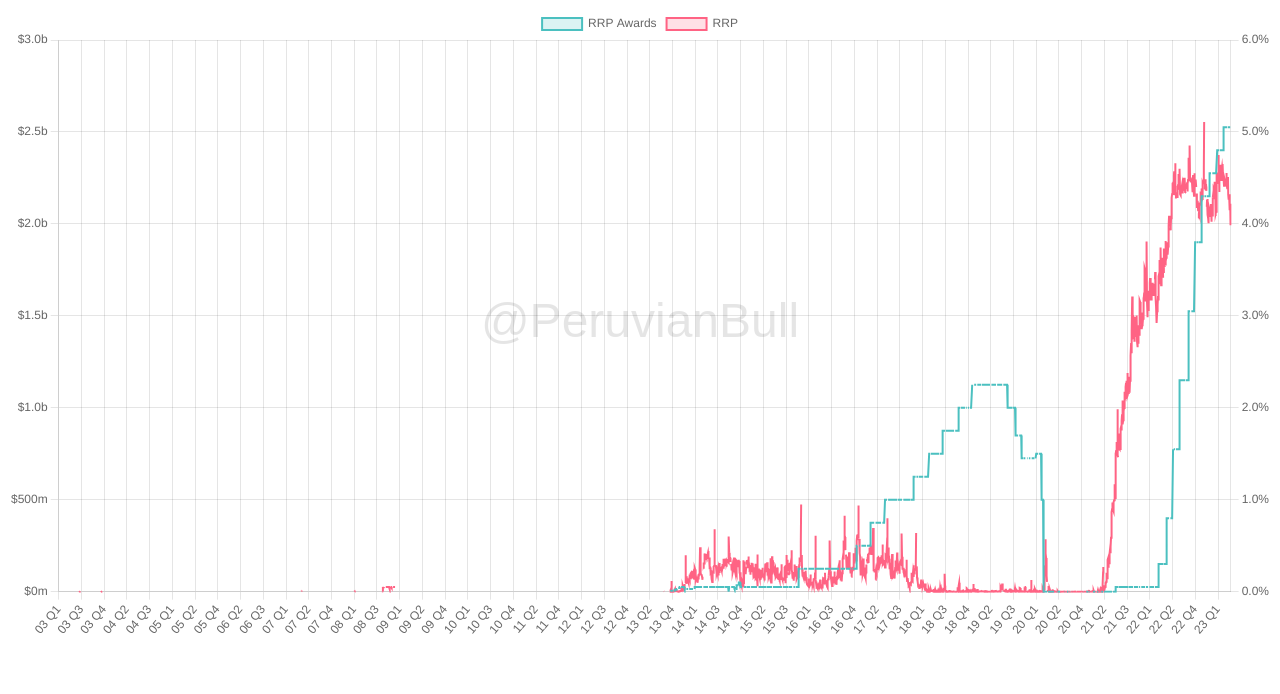
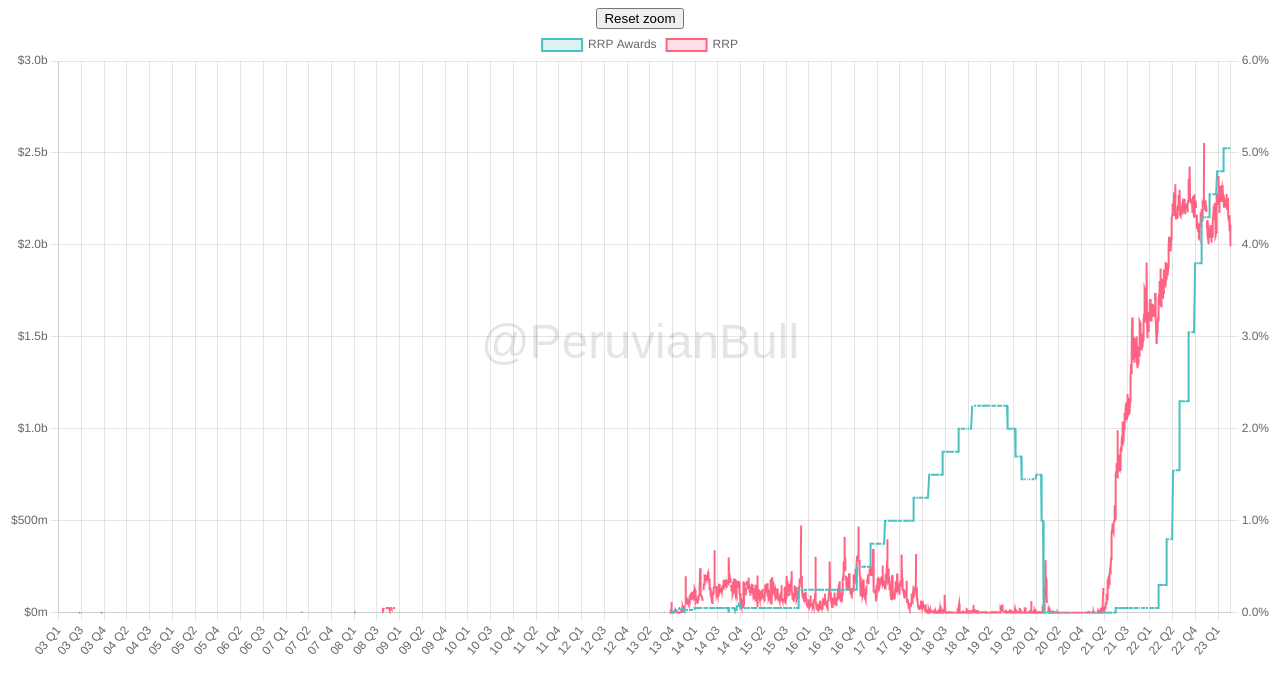
Before and after one commit to peruvianbull/fred_parse, a website: page frontend/index.html in a window 1280 px wide. Drawn offline with nearby package versions, Linux system fonts and the light colour scheme; some packages are replaced by stand-ins of ours; a script that the page names is missing.

Commit message:
Latest download. Added zoom and reset

```diff
--- a/frontend/index.html
+++ b/frontend/index.html
@@ -3,9 +3,13 @@
 <head>
     <title>RRRP</title>
     <script src="https://cdn.jsdelivr.net/npm/chart.js"></script>
+		<script src="https://cdn.jsdelivr.net/npm/chartjs-plugin-zoom"></script>
 </head>
 <body>
-    <canvas id="myChart" width="400" height="200"></canvas>
-    <script type="module" src="./chart.js"></script>
+	<div style="width:100%; display:flex; justify-content:center; align-items:center;">
+		<button id="resetZoomButton">Reset zoom</button>
+	</div>
+	<canvas id="myChart" width="400" height="200"></canvas>
+	<script type="module" src="./main.js"></script>
 </body>
 </html>
--- a/frontend/chart.js
+++ b/frontend/main.js
@@ -14,7 +14,6 @@ const main = async()=>{
 		};
 	});
 
-	// const dates = data.map(d => d.DATE);
 	const dates = newData.map(d => d.QUARTER);
 	const rrpointsyaward = newData.map(d => d.RRPONTSYAWARD);
 	const rrpointsyd = newData.map(d => d.RRPONTSYD);
@@ -78,6 +77,7 @@ const main = async()=>{
 	 fill: false,
 	 yAxisID: 'y2',
 	});
+
 	const config = {
 		type: 'line',
 		data: {
@@ -115,27 +115,30 @@ const main = async()=>{
 					}
 				},
 			},
-					plugins:[
-						watermarkPlugin,
-						{ id:"zoom",
+			plugins: {
+				tooltip: false,
 				zoom: {
+					pan: {
+						enabled: true,
+						mode: 'x',
+						modifierKey: 'ctrl',
+					},
 					zoom: {
-								 wheel: {
-									 enabled: true,
-								 },
-								 pinch: {
+						drag: {
 							enabled: true
 						},
 						mode: 'x',
+					},
 				}
+			},
 		}
-						}
-				 ]
-			},
 	};
 
 	const ctx = document.getElementById('myChart').getContext('2d');
 	const myChart = new Chart(ctx, config);
+
+	document.getElementById('resetZoomButton').addEventListener('click', () => {
+		myChart.resetZoom();
+});
 };
-
 main();
--- a/package.json
+++ b/package.json
@@ -21,5 +21,6 @@
   "devDependencies": {
     "express": "^4.18.2",
     "nodemon": "^2.0.22"
-  }
+  },
+  "dependencies": {}
 }
```
Lines whose indentation alone changed are shown as unchanged.
